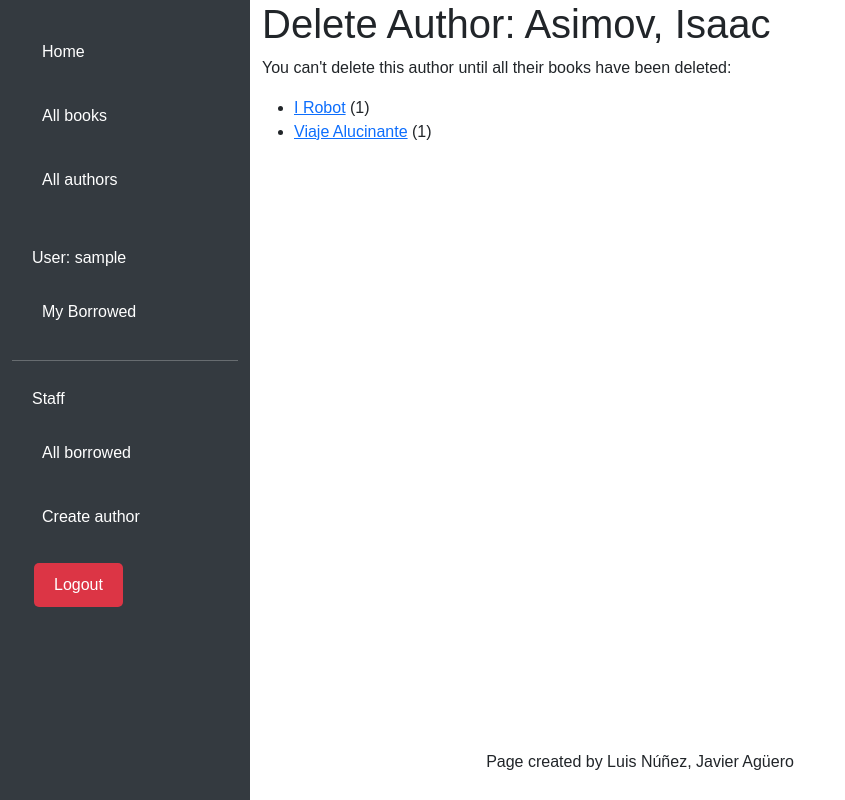
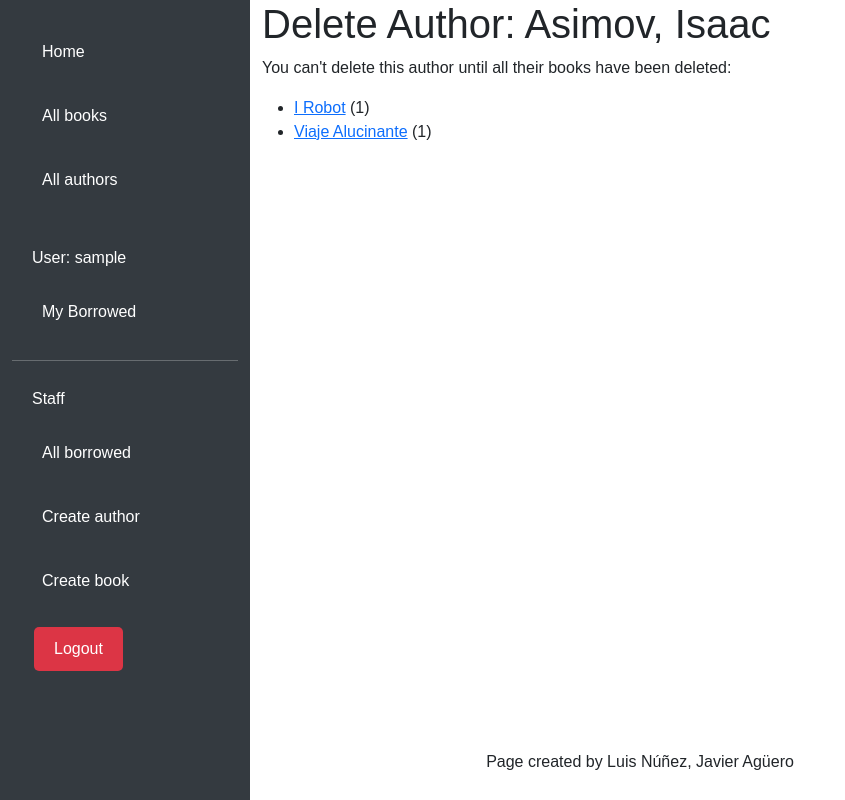
Before and after one commit to Luisnf5/PSI_P01, a Django app: page /catalog/author/2/delete/ in a window 1280 px wide. Shown: the whole page, without its empty margins (0-845 px from the left). Run offline with Django 4.2, Linux system fonts and the light colour scheme; the visitor is signed in with stand-in values (Sample User, id 1); data comes from the database, SQL or seed files in the repository.

Commit message:
Falataba book create, en el generic html

```diff
--- a/locallibrary/catalog/templates/base_generic.html
+++ b/locallibrary/catalog/templates/base_generic.html
@@ -40,6 +40,9 @@
               {% if perms.catalog.add_author %}
                <li><a href="{% url 'author-create' %}">Create author</a></li>
               {% endif %}
+              {% if perms.catalog.add_book %}
+              <li><a href="{% url 'book-create' %}">Create book</a></li>
+              {% endif %}
               </ul>
               {% endif %}
 
```
